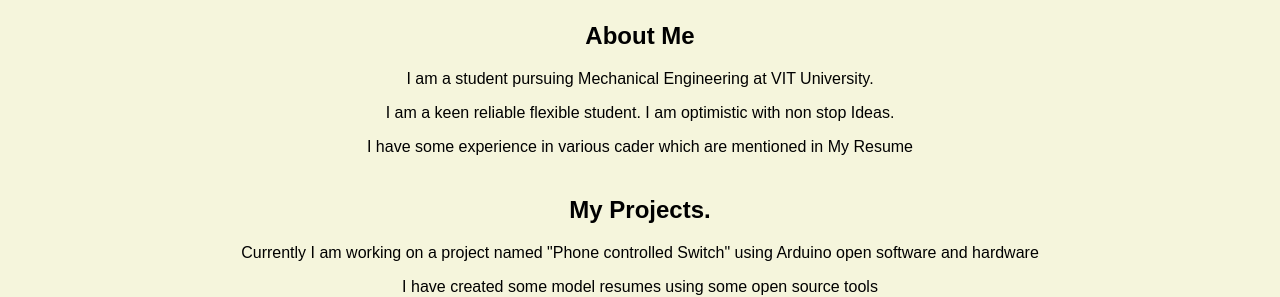
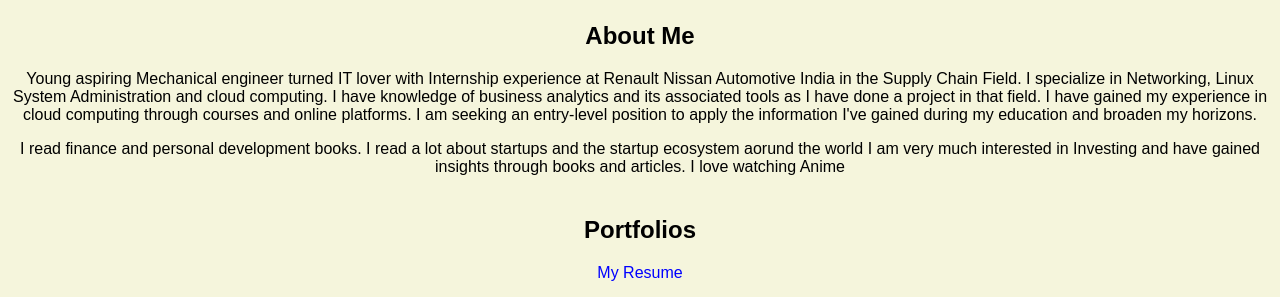
Before and after one commit to NewmanCr/paulnewman, a plain HTML site: page index.html in a window 1280 px wide. Shown: the part 513-810 px from the top of the page. Drawn offline with Linux system fonts and the light colour scheme.

Commit message:
Update index.html

```diff
--- a/index.html
+++ b/index.html
@@ -18,14 +18,17 @@
     <img src="images/banner.jpg"width="75%" alt="banner">
 <h1>Paul Newman's Portal</h1>
 <h2>About Me</h2>
-<p>I am a student pursuing Mechanical Engineering at VIT University.</p>
-<p>I am a keen reliable flexible student. I am optimistic with non stop Ideas.</p>
-<p>I have some experience in various cader which are mentioned in My Resume</p>
+<p>Young aspiring Mechanical engineer turned IT lover with Internship experience at Renault Nissan Automotive India in the Supply Chain Field.
+  I specialize in Networking, Linux System Administration and cloud computing. I have knowledge of business analytics
+  and its associated tools as I have done a project in that field. I have gained my experience in cloud computing through
+  courses and online platforms. I am seeking an entry-level position to apply the information I've gained during my education
+  and broaden my horizons.</p>
 
-<h2>My Projects.</h2>
-<p>Currently I am working on a project named "Phone controlled Switch" using Arduino open software and hardware</p>
-<p>I have created some model resumes using some open source tools</p>
-<h2>Credentials and Portfolios</h2>
+ <p>I read finance and personal development books. I read a lot about startups and the startup ecosystem aorund the world
+   I am very much interested in Investing and have gained insights through books and articles. I love watching Anime</p>
+
+
+<h2>Portfolios</h2>
 <p><a href="resume.html">My Resume</a></p>
 <h2>contact</h2>
 <p>Email: <a href="mailto:newmanshell0902@gmail.com">newmanshell0902@gmail.com</a></p>
```
